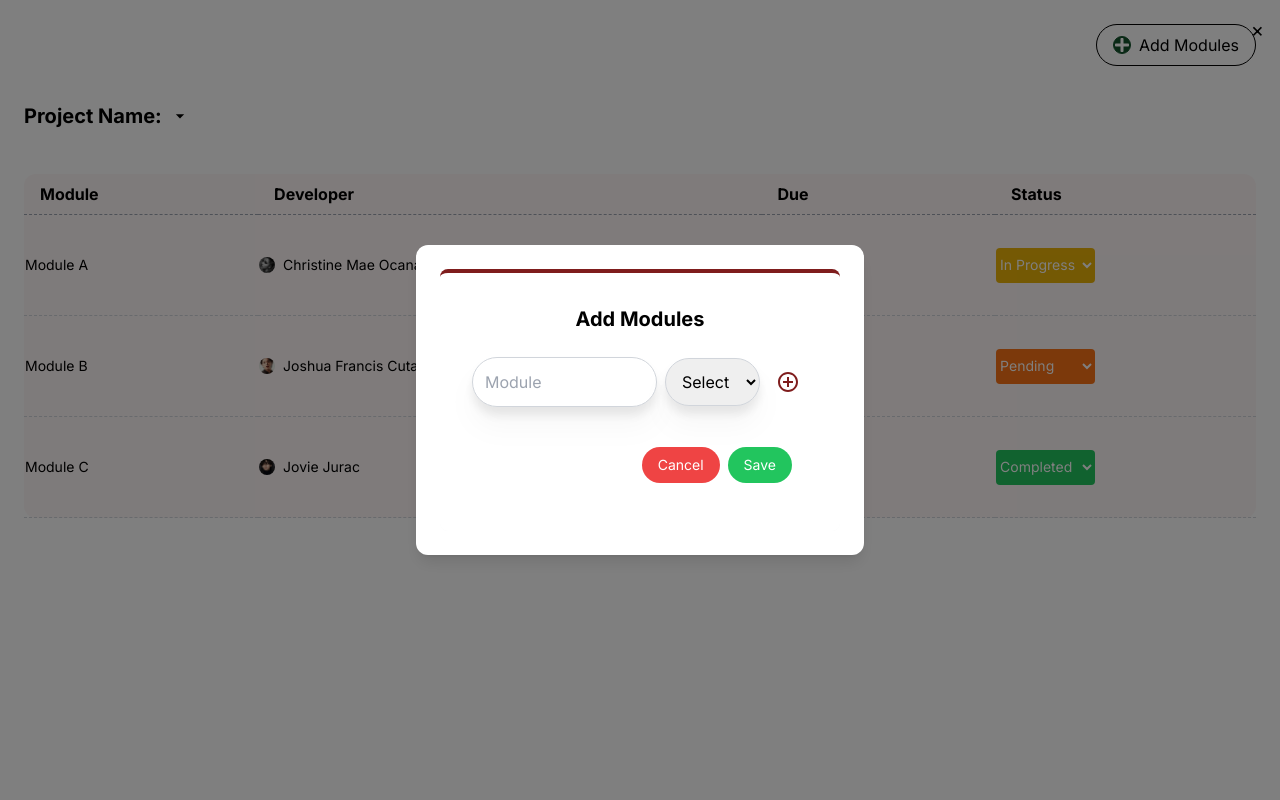
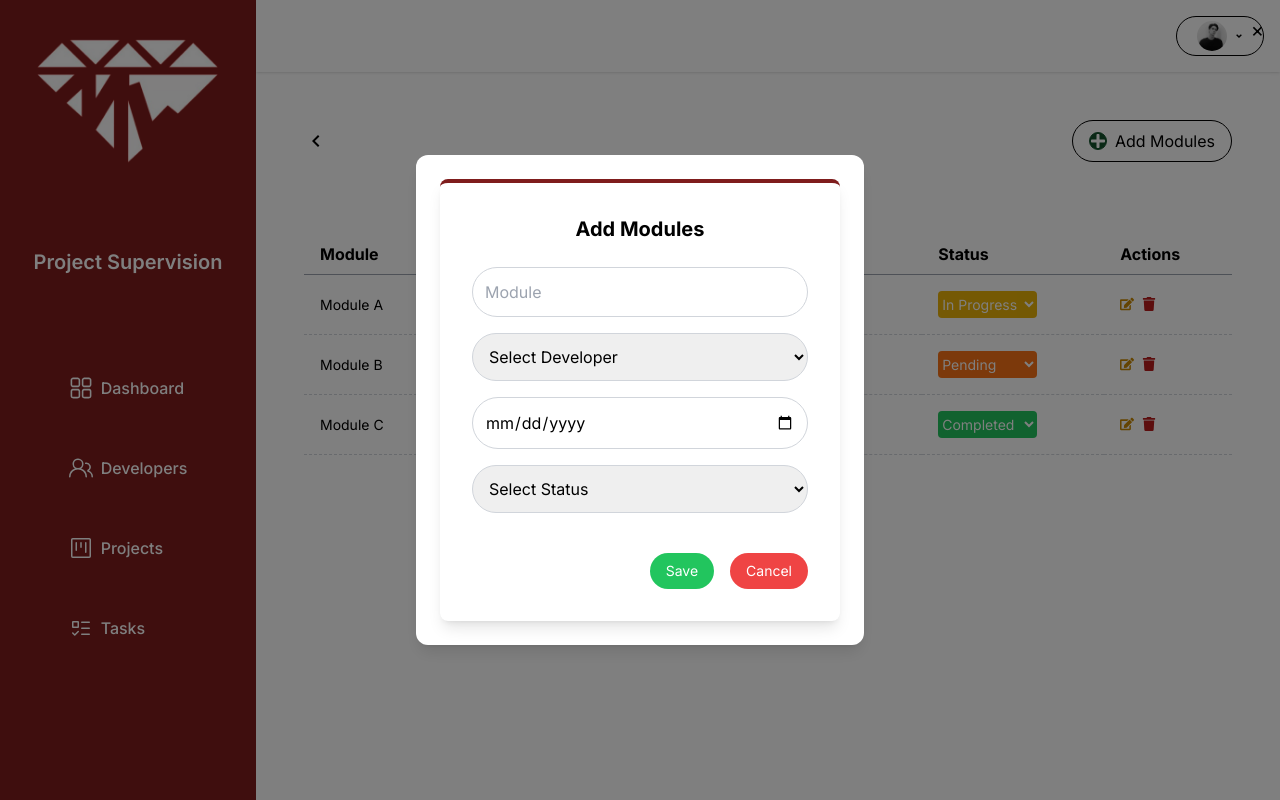
Before and after one commit to Dev-Jhoncel/project-supervision, a Next.js app in the folder frontend/: page /modules in a window 1280 px wide. Both pictures are taken after a click on the button "Add Modules". Built offline with nearby package versions, Linux system fonts and the light colour scheme.

Commit message:
Polishing

```diff
--- a/frontend/src/app/(pages)/modules/page.tsx
+++ b/frontend/src/app/(pages)/modules/page.tsx
@@ -1,13 +1,15 @@
 "use client";
 import React, { useState } from "react";
-import { FaPlus } from "react-icons/fa";
-import { MdArrowDropDown, MdAddCircleOutline } from "react-icons/md";
+import { FaPlus, FaTrash, FaEdit } from "react-icons/fa";
+import { MdKeyboardArrowLeft } from "react-icons/md";
 import Modal from "@/components/generalModal/Modal";
+import Layout from "@/components/Layout";
+import { useRouter } from "next/navigation";
 
 const Modulist = () => {
   const [isOpen, setIsOpen] = useState(false);
   const [selectedProject, setSelectedProject] = useState("");
-  const [module] = useState([
+  const [modules, setModules] = useState([
     {
       module: "Module A",
       developer: "Christine Mae Ocana",
@@ -30,9 +32,9 @@ const Modulist = () => {
       profilePicture: "jprofile.jpg",
     },
   ]);
+
   const [selectedStatus, setSelectedStatus] = useState<string[]>([]);
   const statusOptions = ["At Risk", "In Progress", "Pending", "Completed"];
-
   const projectNames = [
     "ML Kwarta Padala",
     "ML Shop",
@@ -44,10 +46,22 @@ const Modulist = () => {
   const [isOpenModal, setIsOpenModal] = useState(false);
   const [newModule, setNewModule] = useState("");
   const [newDeveloper, setNewDeveloper] = useState("");
-  const [developers] = useState(["Developer A", "Developer B", "Developer C"]);
-  const [modules, setModules] = useState<
-    { module: string; developer: string }[]
-  >([]);
+  const [newDue, setNewDue] = useState("");
+  const [newStatus, setNewStatus] = useState("");
+  const [developers] = useState([
+    "Christine Mae Ocana",
+    "Joshua Francis Cutamora",
+    "Jovie Jurac",
+    "Marian Adonay",
+  ]);
+
+  const router = useRouter();
+  const [isEditing, setIsEditing] = useState(false);
+  const [editIndex, setEditIndex] = useState<number | null>(null);
+
+  const handleBack = () => {
+    router.back();
+  };
 
   const toggleDropdown = () => {
     setIsOpen(!isOpen);
@@ -75,24 +89,84 @@ const Modulist = () => {
   };
 
   const addModule = () => {
-    if (newModule && newDeveloper) {
-      setModules([...modules, { module: newModule, developer: newDeveloper }]);
+    if (newModule && newDeveloper && newDue && newStatus) {
+      setModules([
+        ...modules,
+        {
+          module: newModule,
+          developer: newDeveloper,
+          due: newDue,
+          status: newStatus,
+          profilePicture: "default.jpg",
+        },
+      ]);
       setNewModule("");
       setNewDeveloper("");
+      setNewDue("");
+      setNewStatus("");
+      setIsOpenModal(false);
     }
   };
 
   const handleCancelEdit = () => {
     setIsOpenModal(false);
-    // Reset any other form state if needed
+    setNewModule("");
+    setNewDeveloper("");
+    setNewDue("");
+    setNewStatus("");
+    setIsEditing(false);
+    setEditIndex(null);
+  };
+
+  const deleteModule = (index: number) => {
+    const updatedModules = modules.filter((_, i) => i !== index);
+    setModules(updatedModules);
+  };
+
+  const editModule = (index: number) => {
+    const moduleToEdit = modules[index];
+    setNewModule(moduleToEdit.module);
+    setNewDeveloper(moduleToEdit.developer);
+    setNewDue(moduleToEdit.due);
+    setNewStatus(moduleToEdit.status);
+    setIsEditing(true);
+    setEditIndex(index);
+    setIsOpenModal(true);
+  };
+
+  const saveEditModule = () => {
+    if (
+      editIndex !== null &&
+      newModule &&
+      newDeveloper &&
+      newDue &&
+      newStatus
+    ) {
+      const updatedModules = [...modules];
+      updatedModules[editIndex] = {
+        module: newModule,
+        developer: newDeveloper,
+        due: newDue,
+        status: newStatus,
+        profilePicture: "default.jpg",
+      };
+      setModules(updatedModules);
+      handleCancelEdit();
+    }
   };
 
   return (
+    <Layout>
       <div className="p-6 flex flex-col gap-9">
-      <div className="flex items-center justify-between gap-96">
-        <div className="ml-auto">
+        <div className="flex items-center justify-between">
           <button
-            className="flex items-center gap-2 bg-white-500 text-black px-4 py-2 rounded-full hover:bg-green-50 border border-black"
+            className="text-2xl hover:text-red-900 cursor-pointer"
+            onClick={handleBack}
+          >
+            <MdKeyboardArrowLeft />
+          </button>
+          <button
+            className="flex items-center gap-2 bg-white text-black px-4 py-2 rounded-full hover:bg-green-50 border border-black"
             onClick={() => setIsOpenModal(true)}
           >
             <div className="border border-green-900 bg-green-900 rounded-full">
@@ -101,21 +175,9 @@ const Modulist = () => {
             Add Modules
           </button>
         </div>
-      </div>
         <div>
-        <h2
-          className="text-xl font-bold mb-2 flex items-center cursor-pointer"
-          onClick={toggleDropdown}
-        >
-          Project Name: {selectedProject}
-          <MdArrowDropDown
-            className={`ml-2 transition-transform transform ${
-              isOpen ? "rotate-180" : ""
-            } hover:scale-150`}
-          />
-        </h2>
           {isOpen && (
-          <ul className="text-sm mt-2 bg-white-200 w-52 rounded-lg shadow-md">
+            <ul className="text-sm mt-2 bg-white w-52 rounded-lg shadow-md">
               {projectNames.map((name, index) => (
                 <li
                   key={index}
@@ -132,48 +194,51 @@ const Modulist = () => {
           )}
         </div>
         <div className="overflow-x-auto">
-        <table className="min-w-full bg-red-50 bg-opacity-60 rounded-xl text-left border-dashed">
+          <table className="min-w-full bg-white rounded-xl text-left border-dashed">
             <thead>
               <tr>
-              <th className="py-2 px-4 border-b border-gray-400 text-left border-dashed">
+                <th className="py-2 px-4 border-b border-gray-400 text-left">
                   Module
                 </th>
-              <th className="py-2 px-4 border-b border-gray-400 text-left border-dashed">
+                <th className="py-2 px-4 border-b border-gray-400 text-left">
                   Developer
                 </th>
-              <th className="py-2 px-4 border-b border-gray-400 text-left border-dashed">
+                <th className="py-2 px-4 border-b border-gray-400 text-left">
                   Due
                 </th>
-              <th className="py-2 px-4 border-b border-gray-400 text-left border-dashed">
+                <th className="py-2 px-4 border-b border-gray-400 text-left">
                   Status
+                </th>
+                <th className="py-2 px-4 border-b border-gray-400 text-left">
+                  Actions
                 </th>
               </tr>
             </thead>
             <tbody>
-            {module.map((project, index) => {
+              {modules.map((project, index) => {
                 const currentStatus = selectedStatus[index] || project.status;
                 return (
                   <tr
                     key={index}
-                  className="hover:font-semibold border-b border-gray-300 border-dashed my-2"
+                    className="text-sm hover:bg-gray-50 border-b border-dashed border-gray-300 cursor-pointer "
                   >
-                  <td className="text-sm relative py-5">{project.module}</td>
-                  <td className="text-sm flex items-center gap-2 py-10">
+                    <td className="py-4 px-4">{project.module}</td>
+                    <td className="py-4 px-4 flex items-center gap-2">
                       <img
                         src={project.profilePicture}
                         alt={project.developer}
-                      className="flex items-center w-4 h-4 rounded-full object-cover relative"
+                        className="w-5 h-5 rounded-full object-cover"
                       />
                       {project.developer}
                     </td>
-                  <td className="text-sm py-4">{project.due}</td>
-                  <td className="py-4">
+                    <td className="py-4 px-4">{project.due}</td>
+                    <td className="py-4 px-4">
                       <select
                         value={currentStatus}
                         onChange={(e) =>
                           handleStatusChange(index, e.target.value)
                         }
-                      className={`pr-1 py-2 rounded text-white text-sm ${getStatusColor(
+                        className={`pr-1 py-1 rounded text-white ${getStatusColor(
                           currentStatus
                         )}`}
                       >
@@ -184,6 +249,20 @@ const Modulist = () => {
                         ))}
                       </select>
                     </td>
+                    <td className="py-4 px-4 flex gap-2">
+                      <button
+                        className="text-yellow-600 hover:text-blue-700"
+                        onClick={() => editModule(index)}
+                      >
+                        <FaEdit />
+                      </button>
+                      <button
+                        className="text-red-700 hover:text-red-700"
+                        onClick={() => deleteModule(index)}
+                      >
+                        <FaTrash />
+                      </button>
+                    </td>
                   </tr>
                 );
               })}
@@ -193,24 +272,23 @@ const Modulist = () => {
 
         <Modal isOpen={isOpenModal} onClose={() => setIsOpenModal(false)}>
           <div className="flex justify-center items-center rounded-lg bg-gray-50">
-          <div className="bg-white rounded-lg p-8 w-full max-w-lg border-t-4 border-red-900">
+            <div className="bg-white shadow-lg rounded-lg p-8 w-full max-w-lg border-t-4 border-red-900">
               <h2 className="flex justify-center text-xl font-bold mb-6 items-center">
-              Add Modules
+                {isEditing ? "Edit Module" : "Add Modules"}
               </h2>
               <form>
                 <div className="mb-6 relative">
-                <div className="flex items-center">
                   <input
                     type="text"
                     value={newModule}
                     onChange={(e) => setNewModule(e.target.value)}
                     placeholder="Module"
-                    className="w-2/3 p-3 border border-gray-300 rounded-full drop-shadow-xl"
+                    className="w-full p-3 border border-gray-300 rounded-full mb-4"
                   />
                   <select
                     value={newDeveloper}
                     onChange={(e) => setNewDeveloper(e.target.value)}
-                    className="ml-2 w-1/3 p-3 border border-gray-300 rounded-full drop-shadow-xl"
+                    className="w-full p-3 border border-gray-300 rounded-full mb-4"
                   >
                     <option value="" disabled>
                       Select Developer
@@ -221,35 +299,35 @@ const Modulist = () => {
                       </option>
                     ))}
                   </select>
+                  <input
+                    type="date"
+                    value={newDue}
+                    onChange={(e) => setNewDue(e.target.value)}
+                    className="w-full p-3 border border-gray-300 rounded-full mb-4"
+                  />
+                  <select
+                    value={newStatus}
+                    onChange={(e) => setNewStatus(e.target.value)}
+                    className="w-full p-3 border border-gray-300 rounded-full mb-4"
+                  >
+                    <option value="" disabled>
+                      Select Status
+                    </option>
+                    {statusOptions.map((status) => (
+                      <option key={status} value={status}>
+                        {status}
+                      </option>
+                    ))}
+                  </select>
+                </div>
+                <div className="flex justify-end gap-4">
                   <button
                     type="button"
-                    className="ml-2 p-2 rounded-full bg-white text-red-900"
-                    onClick={addModule}
+                    className="bg-green-500 text-white px-4 py-2 rounded-full text-sm"
+                    onClick={isEditing ? saveEditModule : addModule}
                   >
-                    <MdAddCircleOutline className="w-6 h-6 hover:text-gray-900 cursor-pointer text-red-900" />
+                    Save
                   </button>
-                </div>
-                <div className="mt-4">
-                  {modules.map((mod, index) => (
-                    <div
-                      key={index}
-                      className="flex justify-between items-center py-2 px-4 border-b border-gray-300"
-                    >
-                      <span>{mod.module}</span> - <span>{mod.developer}</span>
-                      <button
-                        type="button"
-                        className="text-red-600"
-                        onClick={() => {
-                          setModules(modules.filter((_, i) => i !== index));
-                        }}
-                      >
-                        &times;
-                      </button>
-                    </div>
-                  ))}
-                </div>
-              </div>
-              <div className="flex justify-end p-4">
                   <button
                     type="button"
                     onClick={handleCancelEdit}
@@ -257,18 +335,13 @@ const Modulist = () => {
                   >
                     Cancel
                   </button>
-                <button
-                  type="submit"
-                  className="bg-green-500 text-white px-4 py-2 rounded-full text-sm ml-2"
-                >
-                  Save
-                </button>
                 </div>
               </form>
             </div>
           </div>
         </Modal>
       </div>
+    </Layout>
   );
 };
 
--- a/frontend/src/components/sidebar/page.tsx
+++ b/frontend/src/components/sidebar/page.tsx
@@ -10,7 +10,7 @@ const Sidebar = () => {
   const [activeLink, setActiveLink] = useState("");
 
   // Function to handle navigation and setActiveLink
-  const handleClick = (page: string) => {
+  const handleClick = (page) => {
     setActiveLink(page); // First, set the active link
     router.push(`/${page}`); // Then, navigate to the page
   };
```
Also changed, not shown: frontend/src/app/(pages)/developers/page.tsx (+7 -9 lines), frontend/src/app/(pages)/projects/page.tsx (+19 -7 lines), frontend/src/app/(pages)/tasks/page.tsx (+6 -9 lines). Lines whose indentation alone changed are shown as unchanged.
